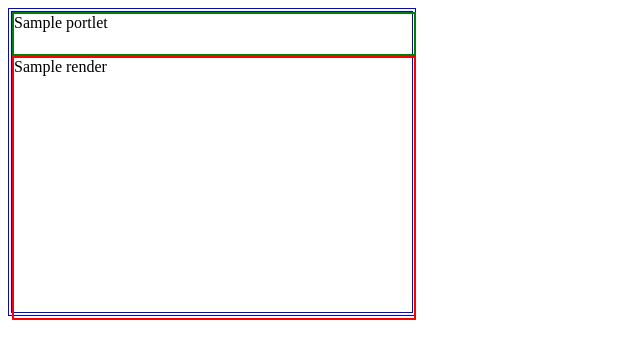
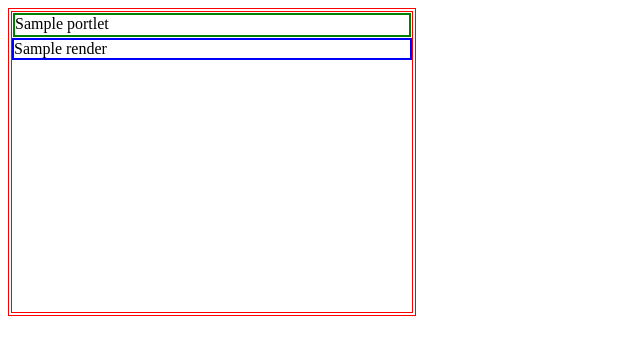
Before and after one commit to lelesrc/django-marionet, a Python web app: template test/portal/templates/test_bench.html in a window 1280 px wide. Shown: the top 359 px of the page, without its empty margins (0-640 px from the left). Run offline with Jinja, Linux system fonts and the light colour scheme; the template is opened without the code that fills it: most values are stand-ins (such as "Sample title", 1, 10 or a date in 2020).

Commit message:
inline marionet CSS

```diff
--- a/marionet/templates/marionet/portlet.html
+++ b/marionet/templates/marionet/portlet.html
@@ -1,9 +1,33 @@
 {% block marionet %}
-    <div class="portlet">
-        <div class="title">
+    <style type="text/css">
+    .marionet {
+    width: 400px;
+    min-height: 300px;
+    height: auto;
+    border: 4px double red;
+    float: left;
+    margin: 0 20px 0 0;
+    }
+    .marionet_title {
+    width: inherit;
+    height: 20px;
+    margin: 1px;
+    width: auto;
+    border: 2px solid green;
+    }
+    .marionet_content {
+    width: inherit;
+    height: auto;
+    width: auto;
+    border: 2px solid blue;
+    }
+    </style>
+
+    <div class="marionet">
+        <div class="marionet_title">
              {{ portlet.title }}
         </div>
-        <div class="content">
+        <div class="marionet_content">
              {{ portlet.render|safe }}
         </div>
     </div>
--- a/test/portal/templates/base.html
+++ b/test/portal/templates/base.html
@@ -3,23 +3,6 @@
   <head>
     <meta http-equiv="Content-Type" content="text/html; charset=utf-8" />
     <style type="text/css">
-    .portlet {
-    width: 400px;
-    height: 300px;
-    border: 4px double blue;
-    float: left;
-    margin: 0 20px 0 0;
-    }
-    .title {
-    width: inherit;
-    height: 40px;
-    border: 2px solid green;
-    }
-    .content {
-    width: inherit;
-    height: 260px;
-    border: 2px solid red;
-    }
     </style>
   </head>
   <body>
```
